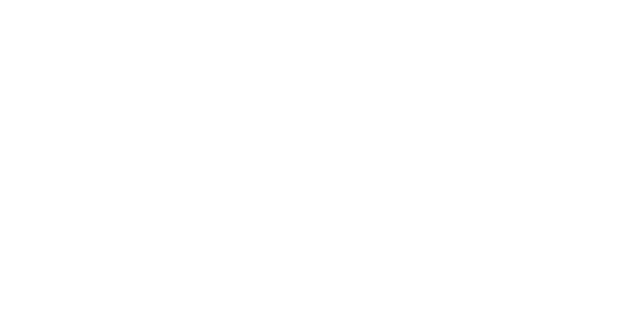
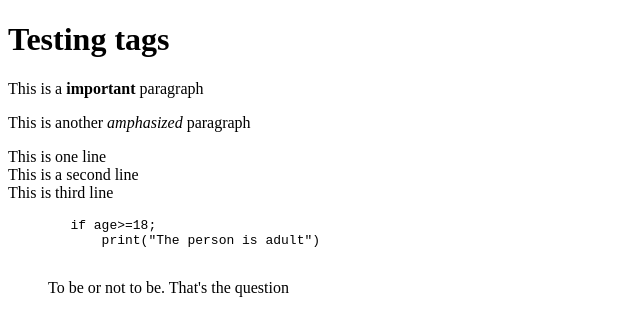
Before and after one commit to ManuelRamosOujo/project1, a plain HTML site: page Index.html in a window 1280 px wide. Shown: the whole page, without its empty margins (0-640 px from the left). Drawn offline with Linux system fonts and the light colour scheme.

Commit message:
Text tag used

```diff
--- a/Index.html
+++ b/Index.html
@@ -5,9 +5,23 @@
     <meta charset="UTF-8">
     <meta http-equiv="X-UA-Compatible" content="IE=edge">
     <meta name="viewport" content="width=device-width, initial-scale=1.0">
-    <title>Document</title>
+    <title>Testing tags</title>
 </head>
 <body>
-
+    <h1>Testing tags</h1>
+    <p>This is a <strong>important </strong>paragraph </p>
+    <p>This is another <em>amphasized</em> paragraph</p>
+    <p>
+        This is one line <br>
+        This is a second line <br>
+        This is third line
+    </p>
+    <pre>
+        if age>=18;
+            print("The person is adult")
+    </pre>
+    <blockquote>
+        To be or not to be. That's the question
+    </blockquote>
 </body>
 </html>
```
